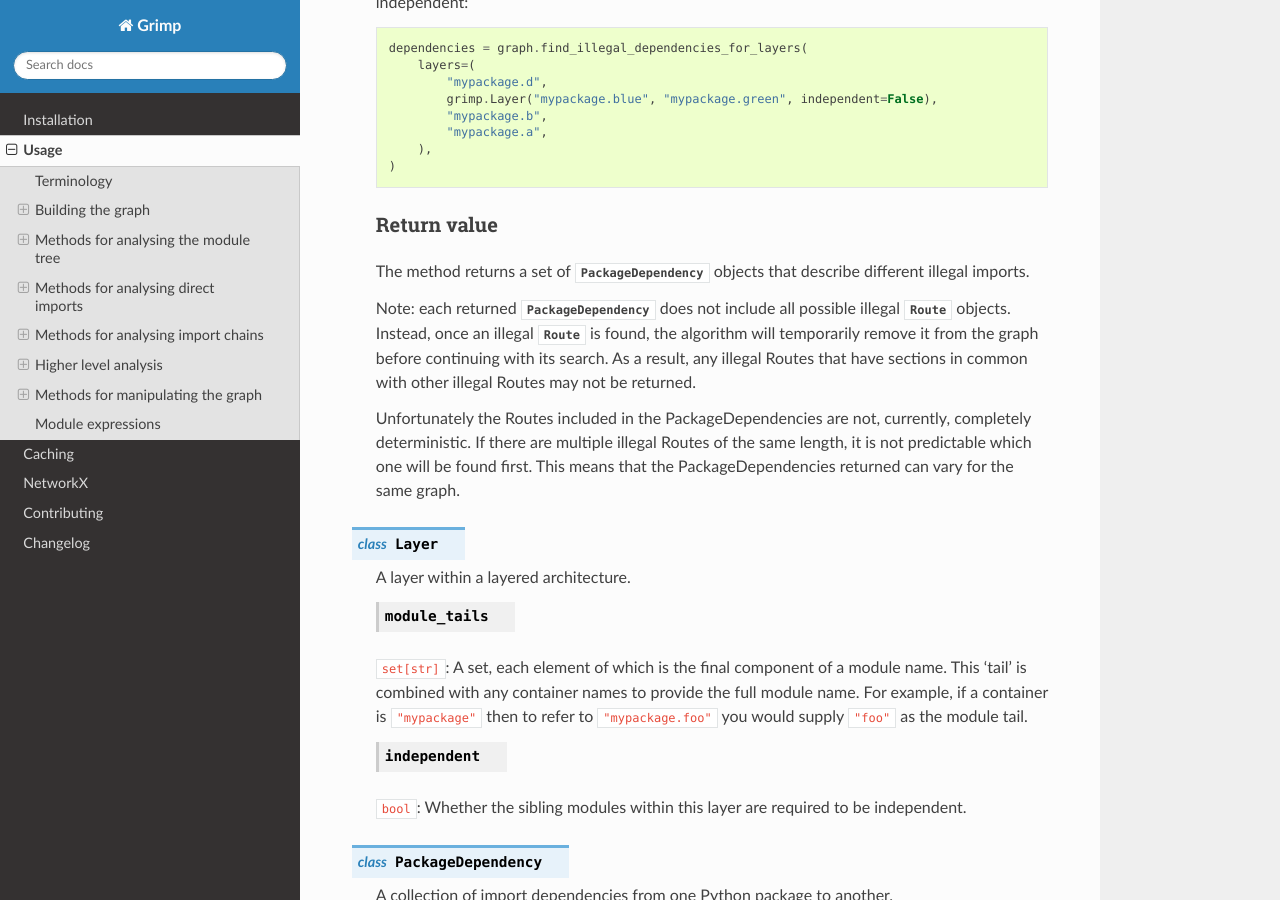
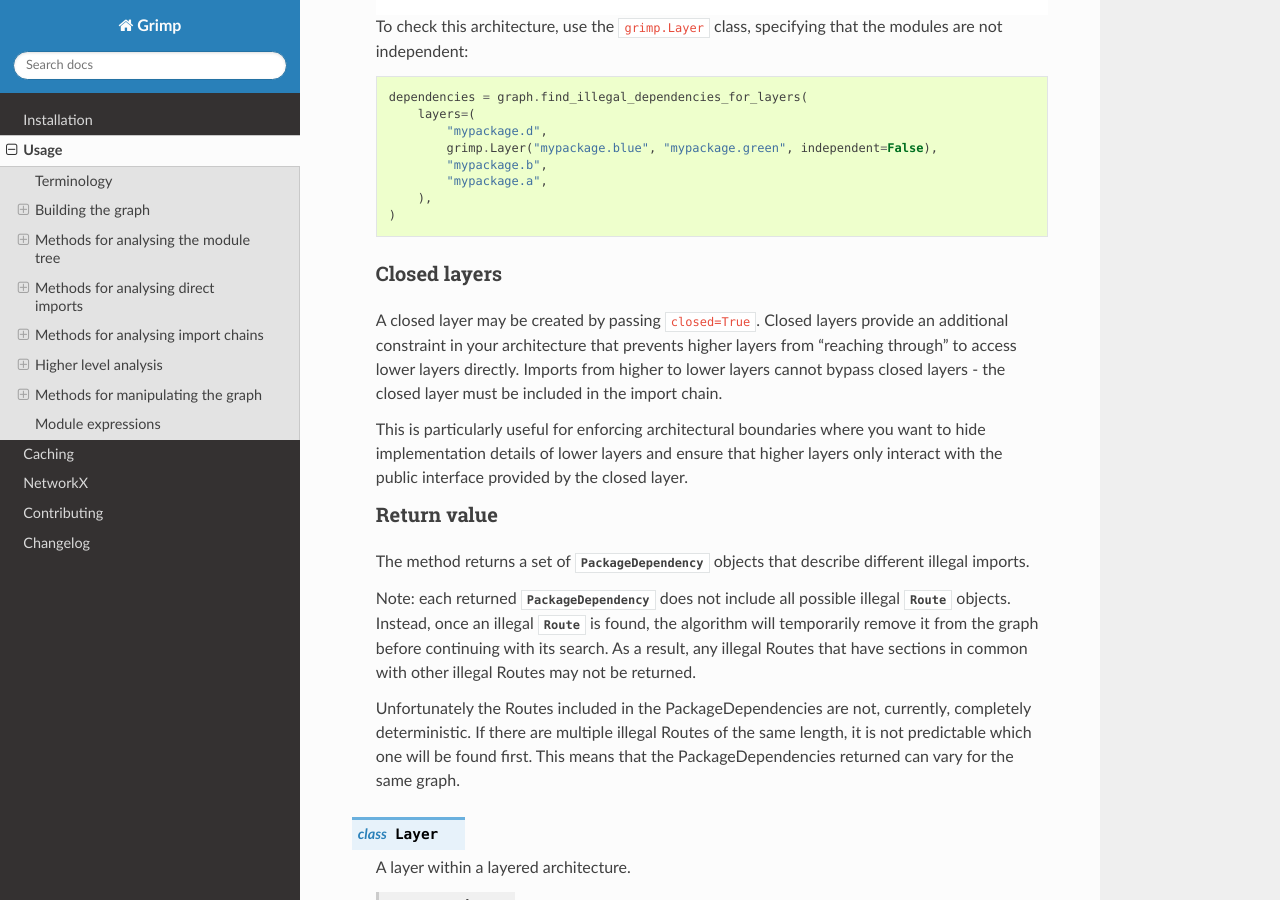
Before and after one commit to seddonym/grimp, a Sphinx documentation site: the page built from docs/usage.rst, in a window 1280 px wide and 900 px high, scrolled down 10558 px. Built offline with Sphinx 7.4.7 and the Read the Docs theme 3.1.0, drawn with Linux system fonts in a browser that asks for light colours; some of the changed text lies outside the part shown.

Commit message:
Update documentation

```diff
--- a/docs/usage.rst
+++ b/docs/usage.rst
@@ -304,7 +304,8 @@ Higher level analysis
         passing ``independent=False`` when instantiating the :class:`.Layer`. For convenience, if a layer consists
         only of one module name then a string may be passed in place of the :class:`.Layer` object. Additionally, if
         the layer consists of multiple *independent* modules, that can be passed as a set of strings instead of a
-        :class:`.Layer` object.
+        :class:`.Layer` object. A closed layer may be created by passing ``closed=True`` to prevent higher layers
+        from importing directly from layers below the closed layer (see `Closed layers`_ section below).
         *Any modules specified that don't exist in the graph will be silently ignored.*
     :param set[str] containers: The parent modules of the layers, as absolute names that you could
         import, such as ``mypackage.foo``. (Optional.)
@@ -408,6 +409,18 @@ Higher level analysis
                 "mypackage.a",
             ),
         )
+
+    Closed layers
+    ^^^^^^^^^^^^^
+
+    A closed layer may be created by passing ``closed=True``. Closed layers provide an additional
+    constraint in your architecture that prevents higher layers from "reaching through" to access
+    lower layers directly. Imports from higher to lower layers cannot bypass closed layers - the
+    closed layer must be included in the import chain.
+
+    This is particularly useful for enforcing architectural boundaries where you want to hide
+    implementation details of lower layers and ensure that higher layers only interact with
+    the public interface provided by the closed layer.
 
     Return value
     ^^^^^^^^^^^^
```
Also changed, not shown: 1 other file.
